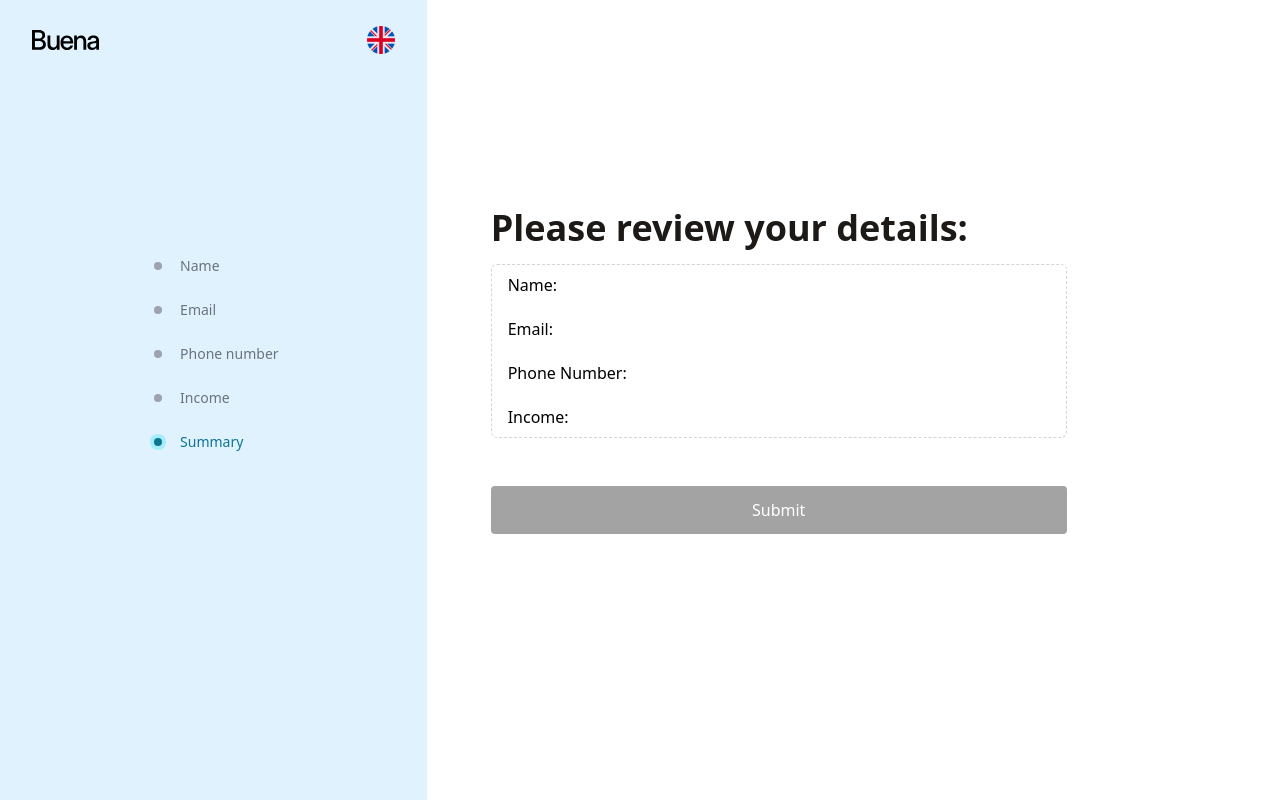
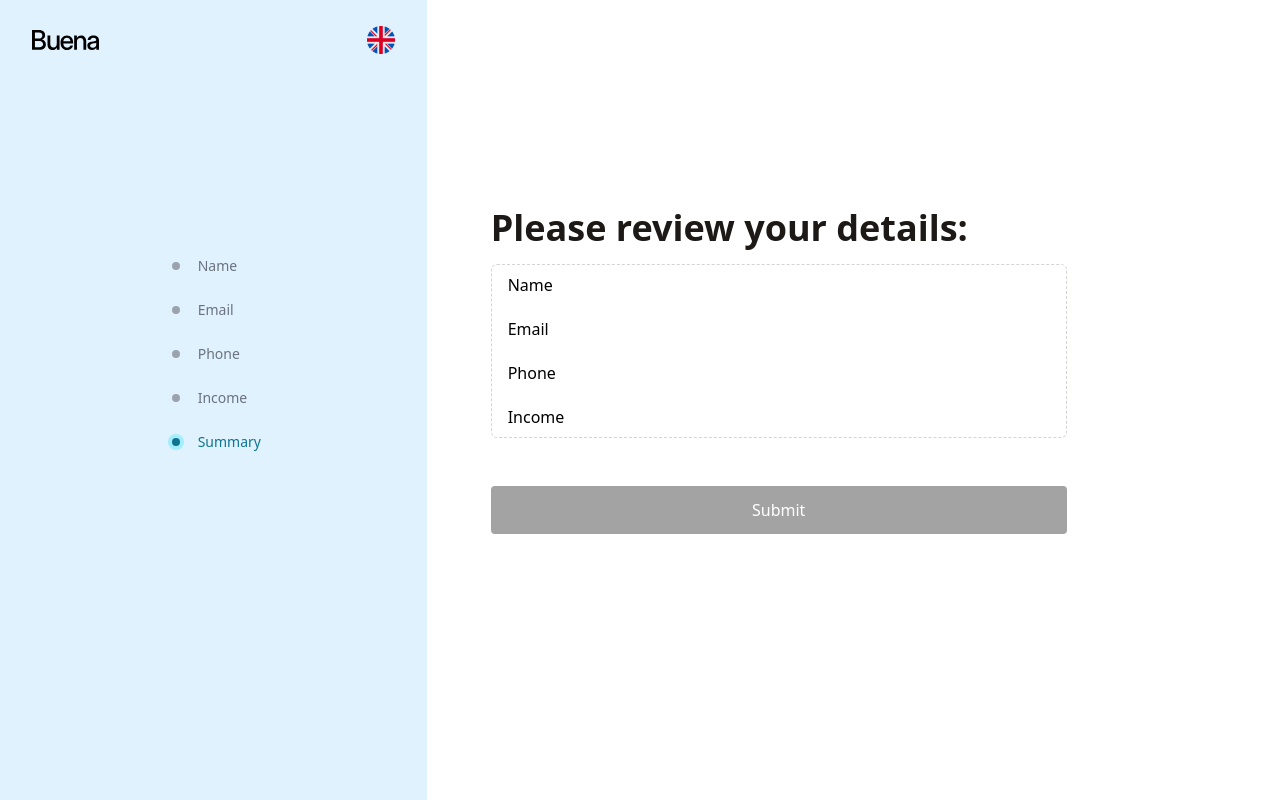
Before and after one commit to ikorotkaya/buena-onboarding, a React (Vite) app: page /onboarding/summary in a window 1280 px wide. Built offline with nearby package versions, Linux system fonts and the light colour scheme.

Commit message:
Add translations to sidebar and summary page

```diff
--- a/onboarding-pages.json
+++ b/onboarding-pages.json
@@ -1,7 +1,7 @@
 [
-  { "name": "Name", "slug": "name", "storeKey": "nameValid" },
-  { "name": "Email", "slug": "email", "storeKey": "emailValid" },
-  { "name": "Phone number", "slug": "phone", "storeKey": "phoneNumberValid" },
-  { "name": "Income", "slug": "income", "storeKey": "incomeValid" },
-  { "name": "Summary", "slug": "summary", "storeKey": null }
+  { "slug": "name", "storeKey": "nameValid" },
+  { "slug": "email", "storeKey": "emailValid" },
+  { "slug": "phone", "storeKey": "phoneNumberValid" },
+  { "slug": "income", "storeKey": "incomeValid" },
+  { "slug": "summary", "storeKey": null }
 ]
--- a/src/components/Sidebar.tsx
+++ b/src/components/Sidebar.tsx
@@ -4,8 +4,11 @@ import ONBOARDING_PAGES from "../../onboarding-pages.json";
 import { useOnboardingStore } from "../store";
 import Navbar from "./Navbar";
 import type { OnboardingStore } from "../store";
+import { useTranslation } from "react-i18next";
 
 export default function Sidebar() {
+  const { t } = useTranslation();
+
   const { currentPageIndex } = useOnboardingStore();
   const onboardingStore = useOnboardingStore();
 
@@ -34,7 +37,7 @@ export default function Sidebar() {
         <nav className="flex justify-center" aria-label="Progress">
           <ol role="list" className="space-y-6">
             {ONBOARDING_PAGES.map((step, index) => (
-              <li key={step.name}>
+              <li key={step.slug}>
                 {isStepActive(index) && (
                   <Link
                     to={step.slug}
@@ -50,7 +53,7 @@ export default function Sidebar() {
                       <span className="relative block h-2 w-2 rounded-full bg-cyan-700" />
                     </span>
                     <span className="ml-3 text-sm font-medium text-cyan-700">
-                      {step.name}
+                      {t(`pages.${step.slug}.onboardingStepName`)}
                     </span>
                   </Link>
                 )}
@@ -75,7 +78,7 @@ export default function Sidebar() {
                             : "text-gray-500"
                         }`}
                       >
-                        {step.name}
+                        {t(`pages.${step.slug}.onboardingStepName`)}
                       </span>
                     </span>
                   </Link>
@@ -91,7 +94,7 @@ export default function Sidebar() {
                         <div className="h-2 w-2 rounded-full bg-gray-400" />
                       </div>
                       <p className="ml-3 text-sm font-medium text-gray-500">
-                        {step.name}
+                        {t(`pages.${step.slug}.onboardingStepName`)}
                       </p>
                     </div>
                   </Link>
--- a/src/locales/de/translationDe.json
+++ b/src/locales/de/translationDe.json
@@ -10,26 +10,31 @@
     },
 
     "name": {
+      "onboardingStepName": "Name",
       "headline": "Wie lautet Ihr Name?",
       "errorMessage": "Bitte geben Sie Ihren vollständigen Namen ein.",
       "placeholder": "Jan Schmidt"
     },
 
     "email": {
+      "onboardingStepName": "E-Mail",
       "headline": "Wie lautet Ihre E-Mail-Adresse?",
       "errorMessage": "Bitte geben Sie eine gültige E-Mail-Adresse ein"
     },
 
     "phone": {
+      "onboardingStepName": "Telefon",
       "headline": "Wie lautet Ihre Telefonnummer?",
       "errorMessage": "Bitte geben Sie eine gültige Telefonnummer ein"
     },
 
     "income": {
+      "onboardingStepName": "Einkommen",
       "headline": "Was ist Ihr Einkommen?"
     },
 
     "summary": {
+      "onboardingStepName": "Zusammenfassung",
       "headline": "Bitte überprüfen Sie Ihre Angaben:",
       "cta": "Absenden"
     },
--- a/src/locales/en/translationEn.json
+++ b/src/locales/en/translationEn.json
@@ -10,26 +10,31 @@
     },
 
     "name": {
+      "onboardingStepName": "Name",
       "headline": "What's your name?",
       "errorMessage": "Please enter a valid name.",
       "placeholder": "Jane Smith"
     },
 
     "email": {
+      "onboardingStepName": "Email",
       "headline": "What's your email address?",
       "errorMessage": "Please enter a valid email address."
     },
 
     "phone": {
+      "onboardingStepName": "Phone",
       "headline": "What's your phone number?",
       "errorMessage": "Please enter a valid phone number."
     },
 
     "income": {
+      "onboardingStepName": "Income",
       "headline": "What's your income?"
     },
 
     "summary": {
+      "onboardingStepName": "Summary",
       "headline": "Please review your details:",
       "cta": "Submit"
     },
--- a/src/pages/onboarding/Summary.tsx
+++ b/src/pages/onboarding/Summary.tsx
@@ -26,13 +26,13 @@ export default function Summary() {
         data-testid="summary"
         className="mb-12 grid grid-cols-[1fr,2fr] gap-1 border-dashed border-[1px] border-stone-300 rounded-md"
       >
-        <div className="px-4 py-2">Name:</div>
+        <div className="px-4 py-2">{t(`pages.name.onboardingStepName`)}</div>
         <div className="px-4 py-2">{name}</div>
-        <div className="px-4 py-2">Email:</div>
+        <div className="px-4 py-2">{t(`pages.email.onboardingStepName`)}</div>
         <div className="px-4 py-2">{email}</div>
-        <div className="px-4 py-2">Phone Number:</div>
+        <div className="px-4 py-2">{t(`pages.phone.onboardingStepName`)}</div>
         <div className="px-4 py-2">{phoneNumber}</div>
-        <div className="px-4 py-2">Income:</div>
+        <div className="px-4 py-2">{t(`pages.income.onboardingStepName`)}</div>
         <div className="px-4 py-2">{income}</div>
       </div>
 
```
